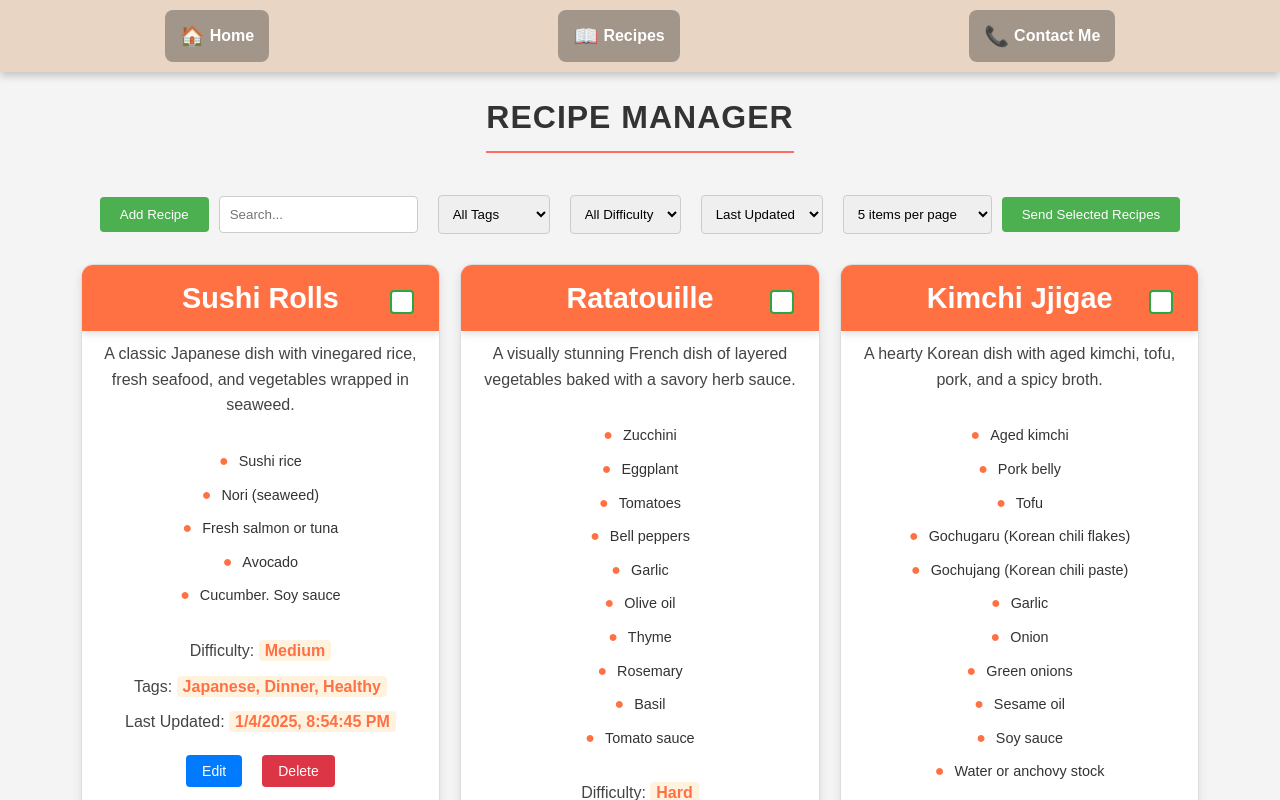
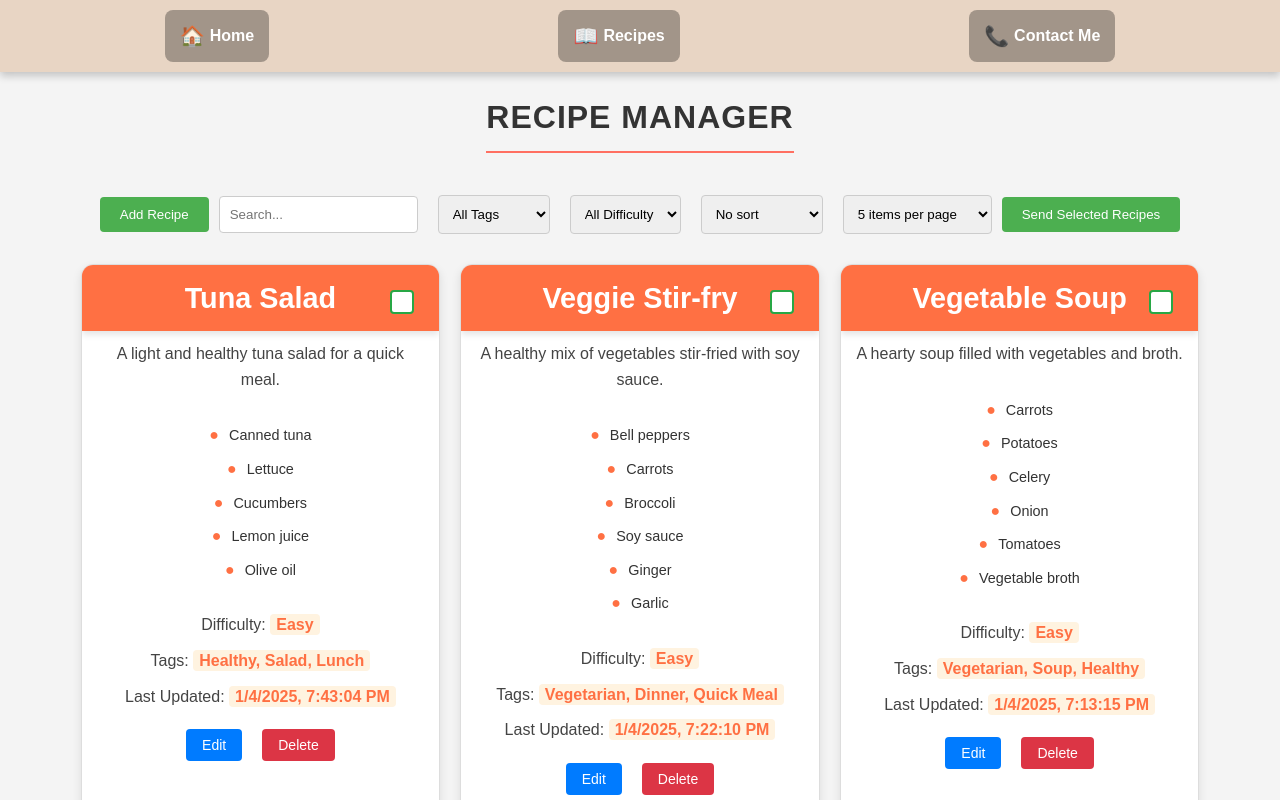
Before and after one commit to rasadli/RecipeManagerApp, a React (Create React App) app: page /recipes in a window 1280 px wide. Shown: the top 800 px of the page. Built offline with nearby package versions, Linux system fonts and the light colour scheme; data requests are answered from the project's data file; a web font is replaced by a local one.

Commit message:
some updates

```diff
--- a/src/components/RecipeList.jsx
+++ b/src/components/RecipeList.jsx
@@ -20,7 +20,7 @@ const RecipeList = () => {
     const [selectedRecipes, setSelectedRecipes] = useState([]);
     const [search, setSearch] = useState("");
     const [filter, setFilter] = useState({ tag: "", difficulty: "" });
-    const [sort, setSort] = useState("updated");
+    const [sort, setSort] = useState("default");
     const [showForm, setShowForm] = useState(false);
     const [editingRecipe, setEditingRecipe] = useState(null);
     const [loading, setLoading] = useState(true);
@@ -43,7 +43,7 @@ const RecipeList = () => {
         fetch(API_URL)
             .then((res) => res.json())
             .then((data) => {
-                const sortedRecipes = data.sort((a, b) => b.order - a.order);
+                const sortedRecipes = data.sort((a, b) => a.order - b.order);
                 setRecipes(sortedRecipes);
             })
             .catch(() => {
@@ -170,7 +170,6 @@ const RecipeList = () => {
             })
             .join("\n\n");
 
-        console.log(formattedRecipes);
 
         const emailPayload = {
             subject: emailSubject,
@@ -270,6 +269,7 @@ const RecipeList = () => {
                     <option value="Hard">Hard</option>
                 </select>
                 <select onChange={(e) => setSort(e.target.value)} value={sort}>
+                    <option value="default">No sort</option>
                     <option value="updated">Last Updated</option>
                     <option value="title">Title</option>
                 </select>
--- a/src/db.json
+++ b/src/db.json
@@ -19,7 +19,8 @@
       ],
       "difficulty": "Easy",
       "createdAt": "2025-01-04T19:22:10.083Z",
-      "updatedAt": "2025-01-04T19:22:10.083Z"
+      "updatedAt": "2025-01-04T19:22:10.083Z",
+      "order": 2
     },
     {
       "id": "4",
@@ -40,7 +41,8 @@
       ],
       "difficulty": "Easy",
       "createdAt": "2025-01-04T19:11:28.251Z",
-      "updatedAt": "2025-01-04T19:11:28.251Z"
+      "updatedAt": "2025-01-04T19:11:28.251Z",
+      "order": 4
     },
     {
       "id": "7",
@@ -61,7 +63,8 @@
       ],
       "difficulty": "Easy",
       "createdAt": "2025-01-04T19:13:15.071Z",
-      "updatedAt": "2025-01-04T19:13:15.071Z"
+      "updatedAt": "2025-01-04T19:13:15.071Z",
+      "order": 3
     },
     {
       "id": "fe97",
@@ -82,7 +85,7 @@
       "difficulty": "Easy",
       "createdAt": "2025-01-04T19:06:13.499Z",
       "updatedAt": "2025-01-04T19:06:13.499Z",
-      "order": 7
+      "order": 8
     },
     {
       "id": "1eb0",
@@ -102,7 +105,8 @@
       ],
       "difficulty": "Medium",
       "createdAt": "2025-01-04T20:54:45.773Z",
-      "updatedAt": "2025-01-04T20:54:45.773Z"
+      "updatedAt": "2025-01-04T20:54:45.773Z",
+      "order": 9
     },
     {
       "id": "b6b8",
@@ -124,7 +128,7 @@
       "difficulty": "Medium",
       "createdAt": "2025-01-04T19:20:52.622Z",
       "updatedAt": "2025-01-04T19:20:52.622Z",
-      "order": 9
+      "order": 10
     },
     {
       "id": "d1d6",
@@ -146,7 +150,7 @@
       "difficulty": "Hard",
       "createdAt": "2025-01-04T19:26:18.228Z",
       "updatedAt": "2025-01-04T19:26:18.228Z",
-      "order": 10
+      "order": 6
     },
     {
       "id": "50ee",
@@ -167,7 +171,7 @@
       "difficulty": "Easy",
       "createdAt": "2025-01-04T19:43:04.238Z",
       "updatedAt": "2025-01-04T19:43:04.239Z",
-      "order": 11
+      "order": 1
     },
     {
       "id": "1bec",
@@ -189,7 +193,8 @@
       ],
       "difficulty": "Medium",
       "createdAt": "2025-01-04T20:01:28.334Z",
-      "updatedAt": "2025-01-04T20:01:28.334Z"
+      "updatedAt": "2025-01-04T20:01:28.334Z",
+      "order": 7
     },
     {
       "id": "2d92",
@@ -211,7 +216,8 @@
       ],
       "difficulty": "Medium",
       "createdAt": "2025-01-04T20:00:49.338Z",
-      "updatedAt": "2025-01-04T20:00:49.338Z"
+      "updatedAt": "2025-01-04T20:00:49.338Z",
+      "order": 11
     },
     {
       "id": "e704",
@@ -232,7 +238,8 @@
       ],
       "difficulty": "Medium",
       "createdAt": "2025-01-04T20:00:00.259Z",
-      "updatedAt": "2025-01-04T20:00:00.259Z"
+      "updatedAt": "2025-01-04T20:00:00.259Z",
+      "order": 12
     },
     {
       "id": "ce2f",
@@ -254,7 +261,8 @@
       ],
       "difficulty": "Hard",
       "createdAt": "2025-01-04T19:58:21.260Z",
-      "updatedAt": "2025-01-04T19:58:21.260Z"
+      "updatedAt": "2025-01-04T19:58:21.260Z",
+      "order": 13
     },
     {
       "id": "1aa6",
@@ -275,7 +283,8 @@
       ],
       "difficulty": "Hard",
       "createdAt": "2025-01-04T19:57:54.920Z",
-      "updatedAt": "2025-01-04T19:57:54.920Z"
+      "updatedAt": "2025-01-04T19:57:54.920Z",
+      "order": 14
     },
     {
       "id": "fae5",
@@ -302,7 +311,7 @@
       "difficulty": "Hard",
       "createdAt": "2025-01-04T20:08:00.573Z",
       "updatedAt": "2025-01-04T20:08:00.573Z",
-      "order": 12
+      "order": 15
     },
     {
       "id": "f731",
@@ -328,7 +337,22 @@
       "difficulty": "Hard",
       "createdAt": "2025-01-04T20:09:42.590Z",
       "updatedAt": "2025-01-04T20:09:42.590Z",
-      "order": 13
+      "order": 5
+    },
+    {
+      "id": "0f10",
+      "title": "New one",
+      "description": "nenen",
+      "ingredients": [
+        "nenen"
+      ],
+      "tags": [
+        "enen"
+      ],
+      "difficulty": "Easy",
+      "createdAt": "2025-01-05T10:30:46.940Z",
+      "updatedAt": "2025-01-05T10:30:46.940Z",
+      "order": 16
     }
   ],
   "messages": [
@@ -373,6 +397,12 @@
       "subject": "test",
       "email": "test@gami.com",
       "message": "teat"
+    },
+    {
+      "id": "e3b3",
+      "subject": "aa",
+      "email": "aa@gmail.com",
+      "message": "aaa"
     }
   ]
 }
```
